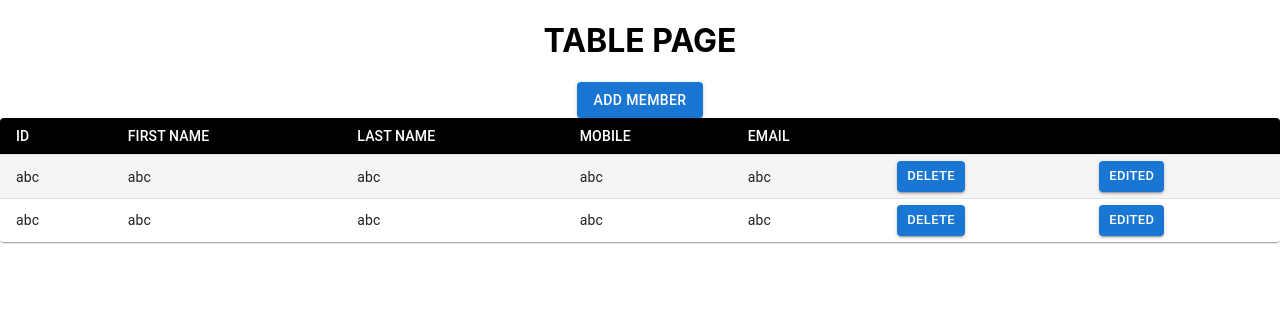
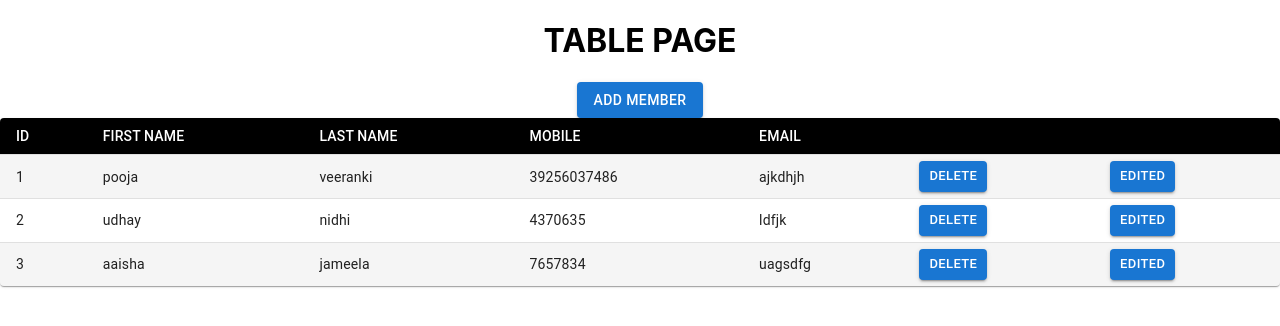
Before and after one commit to AaishaJameela/crud-Application-using-React, a React (Create React App) app: page / in a window 1280 px wide. Shown: the top 326 px of the page. Built offline with nearby package versions, Linux system fonts and the light colour scheme.

Commit message:
deleted:    src/components/TableCellPage.js 	modified:   src/components/TablePage.js 	new file:   src/data.json

```diff
--- a/src/components/TablePage.js
+++ b/src/components/TablePage.js
@@ -8,18 +8,29 @@ import {
   TableRow,
   tableCellClasses,
 } from "@mui/material";
-import React, { useState } from "react";
+import React from "react";
 import { styled } from "@mui/material/styles";
 import { AddNewButton, DeleteButton, EditButton } from "./ButtonsPages";
 
-// const [dataInTable, setdataInTable] = useState({
-//   Id: 1,
-//   firstname: "pooja",
-//   lastname: "veeranki",
-//   mobile: "1214536",
-//   email: "abvc@gmail.com",
+// const tableRows = details.map((info) => {
+//   return (
+//     <tr>
+//       <td>{info.E_Id}</td>
+//       <td>{info.E_firstname}</td>
+//       <td>{info.E_surname}</td>
+//       <td>{info.E_mobile}</td>
+//       <td>{info.E_email}</td>
+//     </tr>
+//   );
 // });
-
+function datainTable(Id, Firstname, Lastname, mobile, emailId) {
+  return { Id, Firstname, Lastname, mobile, emailId };
+}
+const rowsData = [
+  datainTable(1, "pooja", "veeranki", 39256037486, "ajkdhjh"),
+  datainTable(2, "udhay", "nidhi", 4370635, "ldfjk"),
+  datainTable(3, "aaisha", "jameela", 7657834, "uagsdfg"),
+];
 const StyledTableCell = styled(TableCell)(({ theme }) => ({
   [`&.${tableCellClasses.head}`]: {
     backgroundColor: theme.palette.common.black,
@@ -55,12 +66,15 @@ export const TablePage = () => {
             <StyledTableCell />
           </TableHead>
           <TableBody>
-            <StyledTableRow>
-              <StyledTableCell>abc</StyledTableCell>
-              <StyledTableCell>abc</StyledTableCell>
-              <StyledTableCell>abc</StyledTableCell>
-              <StyledTableCell>abc</StyledTableCell>
-              <StyledTableCell>abc</StyledTableCell>
+            {rowsData.map((row) => (
+              <StyledTableRow key={row.name}>
+                <StyledTableCell component="th" scope="row">
+                  {row.Id}
+                </StyledTableCell>
+                <StyledTableCell>{row.Firstname}</StyledTableCell>
+                <StyledTableCell>{row.Lastname}</StyledTableCell>
+                <StyledTableCell>{row.mobile}</StyledTableCell>
+                <StyledTableCell>{row.emailId}</StyledTableCell>
                 <StyledTableCell>
                   <DeleteButton />
                 </StyledTableCell>
@@ -68,19 +82,7 @@ export const TablePage = () => {
                   <EditButton />
                 </StyledTableCell>
               </StyledTableRow>
-            <StyledTableRow>
-              <StyledTableCell>abc</StyledTableCell>
-              <StyledTableCell>abc</StyledTableCell>
-              <StyledTableCell>abc</StyledTableCell>
-              <StyledTableCell>abc</StyledTableCell>
-              <StyledTableCell>abc</StyledTableCell>
-              <StyledTableCell>
-                <DeleteButton />
-              </StyledTableCell>
-              <StyledTableCell>
-                <EditButton />
-              </StyledTableCell>
-            </StyledTableRow>
+            ))}
           </TableBody>
         </Table>
       </TableContainer>
```
Also changed, not shown: src/components/TableCellPage.js (deleted, +0 -32 lines), src/data.json (added, +23 -0 lines). Lines whose indentation alone changed are shown as unchanged.
